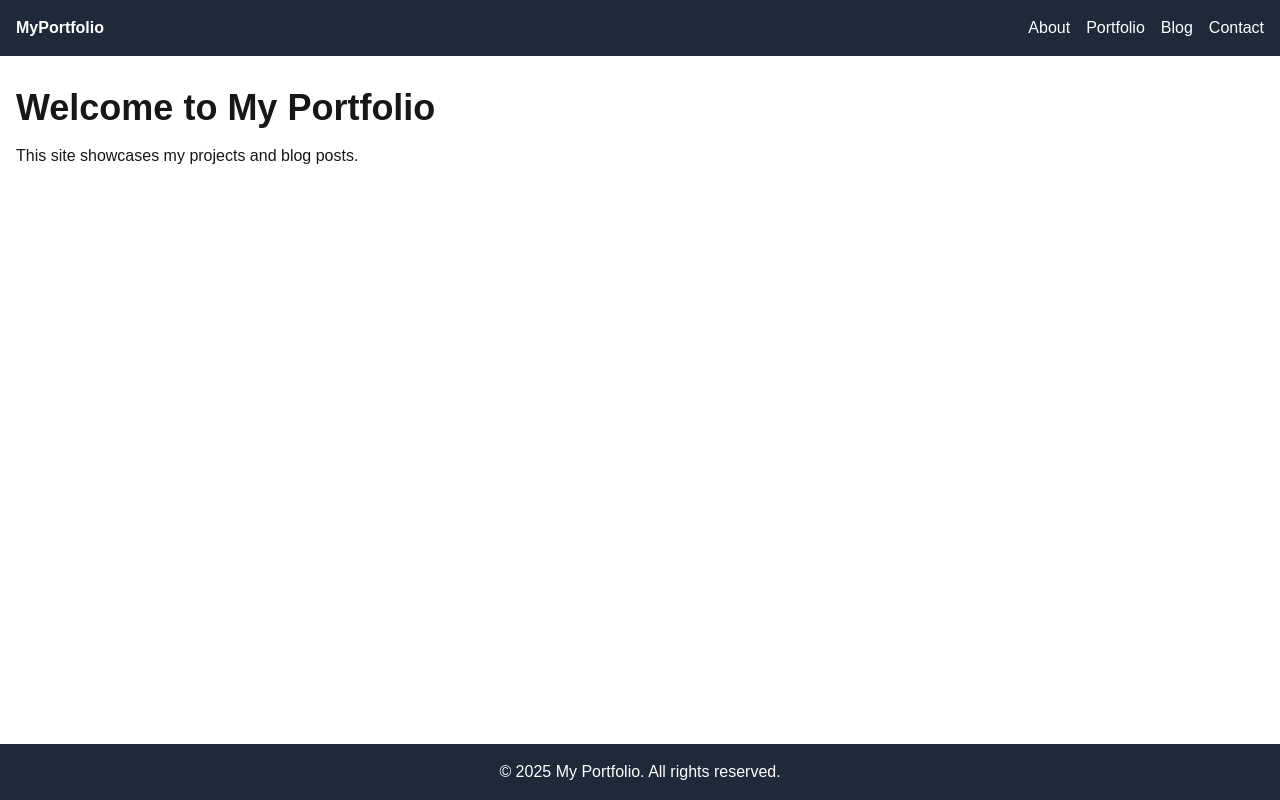
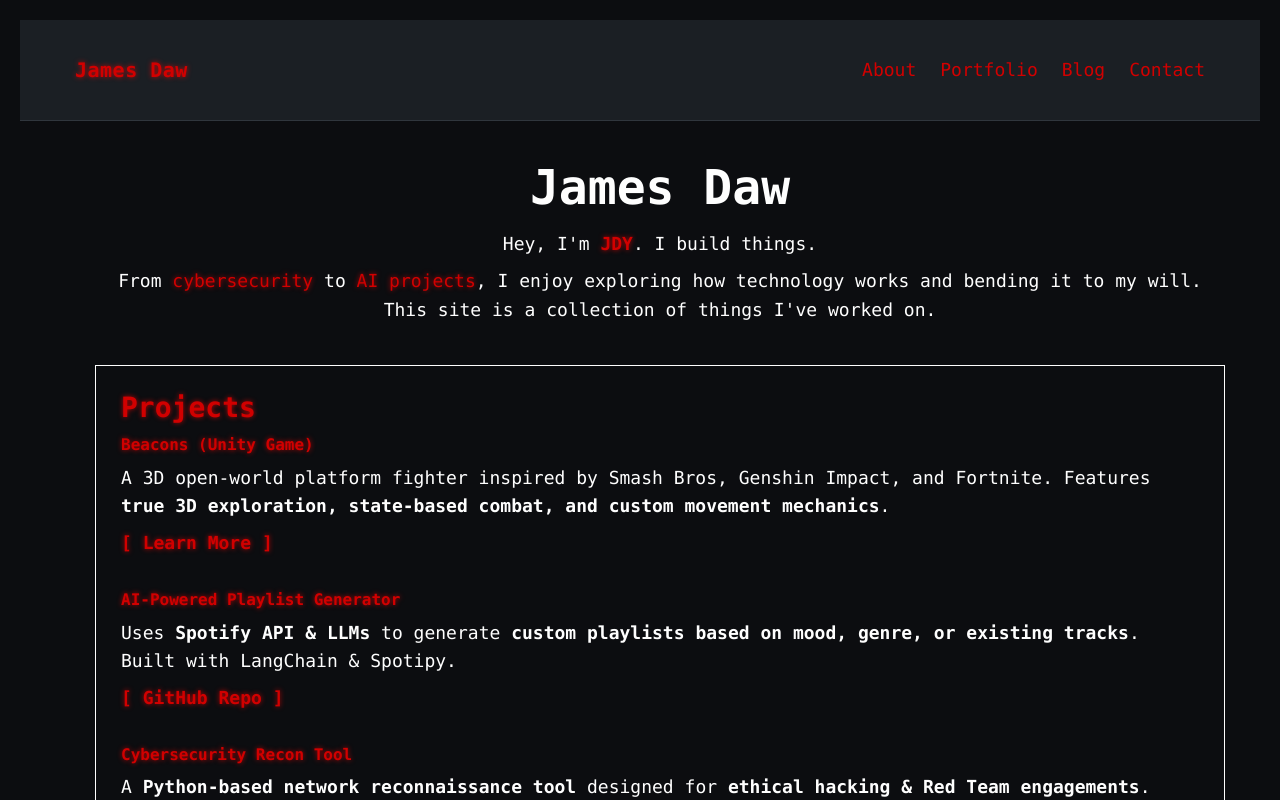
Before and after one commit to Jadday/jdy-portfolio, a Next.js app: page / in a window 1280 px wide. Shown: the top 800 px of the page. Built offline with nearby package versions, Linux system fonts and the light colour scheme.

Commit message:
Hacker site design
A dark, hacking-style design has been added to all pages, and some placeholder content has been added to test this design.

```diff
--- a/app/blog/[slug]/page.tsx
+++ b/app/blog/[slug]/page.tsx
@@ -2,12 +2,14 @@ interface PageProps {
   params: { slug: string };
 }
 
+export default async function Page({ params }: PageProps) {
+  const { slug } = await params;
+  return <p>Post: {slug}</p>;
+}
+
 export async function generateMetadata({ params }: PageProps) {
+  const { slug } = await params;
   return {
-    title: params.slug + " | James Daw", // Sets the title dynamically based on the slug.
+    title: `${slug} | James Daw`,
   };
 }
-
-export default async function Page({ params }: PageProps) {
-  return <p>Post: {params.slug}</p>;
-}
--- a/app/components/Footer.tsx
+++ b/app/components/Footer.tsx
@@ -1,8 +1,9 @@
-// app/components/Footer.tsx
 export default function Footer() {
-    return (
-      <footer className="bg-gray-800 text-white p-4 text-center">
-        © {new Date().getFullYear()} My Portfolio. All rights reserved.
-      </footer>
-    );
-  }
+  return (
+    <footer className="bg-[#1b1f24] text-white py-6 text-center border-t border-[#30363d] text-sm">
+      <p className="tracking-wide">
+        © {new Date().getFullYear()} <span className="text-terminalRed">James Daw</span>. All rights reserved.
+      </p>
+    </footer>
+  );
+}
--- a/app/components/Header.tsx
+++ b/app/components/Header.tsx
@@ -1,16 +1,20 @@
-// app/components/Header.tsx
 import Link from 'next/link';
 
 export default function Header() {
   return (
-    <header className="bg-gray-800 text-white p-4">
-      <nav className="container mx-auto flex justify-between">
-        <Link href="/" className="font-bold">MyPortfolio</Link>
-        <div className="space-x-4">
-          <Link href="/about">About</Link>
-          <Link href="/portfolio">Portfolio</Link>
-          <Link href="/blog">Blog</Link>
-          <Link href="/contact">Contact</Link>
+    <header className="bg-[#1b1f24] text-white p-4 border-b border-[#30363d]">
+      <nav className="container mx-auto flex justify-between items-center">
+        {/* Logo / Name */}
+        <Link href="/" className="text-xl font-bold text-terminalRed tracking-wide nav-link">
+          James Daw
+        </Link>
+
+        {/* Navigation Links */}
+        <div className="space-x-6 text-lg">
+          <Link href="/about" className="nav-link">About</Link>
+          <Link href="/portfolio" className="nav-link">Portfolio</Link>
+          <Link href="/blog" className="nav-link">Blog</Link>
+          <Link href="/contact" className="nav-link">Contact</Link>
         </div>
       </nav>
     </header>
--- a/app/globals.css
+++ b/app/globals.css
@@ -1,24 +1,102 @@
 @import "tailwindcss";
 
 @theme {
-  --font-sans: var(--font-geist-sans);
-  --font-mono: var(--font-geist-mono);
-}
-
-:root {
-  --background: #ffffff;
-  --foreground: #171717;
+  --font-mono: "Lucida Console", Monaco, monospace;
+  --background: #0c0d10;
+  --foreground: #FEFEFE;
+  --highlight: #d10000;
 }
 
 @media (prefers-color-scheme: dark) {
   :root {
-    --background: #0a0a0a;
-    --foreground: #ededed;
+    --background: #0c0d10;
+    --foreground: #FEFEFE;
+    --highlight: #d10000;
   }
 }
 
 body {
   color: var(--foreground);
   background: var(--background);
-  font-family: Arial, Helvetica, sans-serif;
+  font-family: var(--font-mono);
+  font-size: 14px;
+  line-height: 1.0;
+  text-align: center;
+  padding: 20px;
+  -webkit-text-size-adjust: 140%;
 }
+
+a {
+  color: var(--highlight);
+  text-decoration: none;
+}
+
+a:hover {
+  text-decoration: underline;
+}
+
+.container {
+  margin-left: auto;
+  margin-right: auto;
+  padding: 20px;
+}
+
+@media (min-width: 992px) {
+  .container {
+    width: 970px;
+  }
+}
+
+@media (min-width: 1200px) {
+  .container {
+    width: 1170px;
+  }
+}
+
+.terminal-box h3 {
+  font-size: 16px;
+  font-weight: bold;
+  margin-top: 10px;
+}
+
+
+.text-terminalRed {
+  color: var(--highlight);
+  text-shadow: 0 0 5px rgba(255, 0, 0, 0.7);
+}
+
+.nav-link {
+  color: var(--highlight);
+  transition: color 0.2s ease-in-out;
+}
+
+.nav-link:hover {
+  color: white;
+  text-shadow: 0 0 5px rgba(255, 255, 255, 0.6);
+}
+
+h1 {
+  font-size: 3rem;
+  margin-bottom: 10px;
+}
+
+h2 {
+  font-size: 1.75rem;
+  margin-bottom: 8px;
+}
+
+h3 {
+  font-size: 1.5rem;
+}
+
+p {
+  font-size: 1.125rem;
+  line-height: 1.6;
+}
+
+.terminal-box {
+  border: 1px solid var(--foreground);
+  padding: 25px;
+  text-align: left;
+  margin: 30px 0;
+}
--- a/app/layout.tsx
+++ b/app/layout.tsx
@@ -3,11 +3,6 @@ import React from 'react';
 import Header from './components/Header';
 import Footer from './components/Footer';
 import './globals.css';
-
-export const metadata = {
-  title: 'My Portfolio',
-  description: 'Welcome to my portfolio website with a blog!',
-};
 
 export default function RootLayout({
   children,
--- a/app/page.tsx
+++ b/app/page.tsx
@@ -1,13 +1,68 @@
-// app/page.tsx
 export const metadata = {
   title: 'Home | James Daw',
 };
 
-export default function HomePage() {
+export default function Home() {
   return (
-    <div>
-      <h1 className="text-4xl font-bold mb-4">Welcome to My Portfolio</h1>
-      <p>This site showcases my projects and blog posts.</p>
+    <div className="container">
+      {/* INTRODUCTION */}
+      <section className="mb-10">
+        <h1 className="text-4xl font-bold text-terminalGold">James Daw</h1>
+        <p className="mt-4 text-lg">
+          Hey, I'm <span className="text-terminalRed font-bold">JDY</span>. I build things.
+        </p>
+        <p className="mt-2 text-lg">
+          From <span className="text-terminalRed">cybersecurity</span> to{" "}
+          <span className="text-terminalRed">AI projects</span>, I enjoy exploring
+          how technology works and bending it to my will. This site is a collection
+          of things I've worked on.
+        </p>
+      </section>
+
+      {/* PORTFOLIO SECTION */}
+      <section className="terminal-box">
+        <h2 className="text-3xl font-bold text-terminalRed mb-6">Projects</h2>
+
+        <ul className="space-y-8">
+          {/* Project 1 */}
+          <li>
+            <h3 className="text-2xl font-bold text-terminalRed">Beacons (Unity Game)</h3>
+            <p className="mt-2 text-lg">
+              A 3D open-world platform fighter inspired by Smash Bros, Genshin
+              Impact, and Fortnite. Features <strong>true 3D exploration, state-based
+              combat, and custom movement mechanics</strong>.
+            </p>
+            <a href="#" className="text-terminalRed text-lg font-bold mt-2 inline-block">
+              [ Learn More ]
+            </a>
+          </li>
+
+          {/* Project 2 */}
+          <li>
+            <h3 className="text-2xl font-bold text-terminalRed">AI-Powered Playlist Generator</h3>
+            <p className="mt-2 text-lg">
+              Uses <strong>Spotify API & LLMs</strong> to generate <strong>custom playlists based on
+              mood, genre, or existing tracks</strong>. Built with LangChain & Spotipy.
+            </p>
+            <a href="#" className="text-terminalRed text-lg font-bold mt-2 inline-block">
+              [ GitHub Repo ]
+            </a>
+          </li>
+
+          {/* Project 3 */}
+          <li>
+            <h3 className="text-2xl font-bold text-terminalRed">Cybersecurity Recon Tool</h3>
+            <p className="mt-2 text-lg">
+              A <strong>Python-based network reconnaissance tool</strong> designed for
+              <strong> ethical hacking & Red Team engagements</strong>. Gathers <strong>OSINT &
+              maps attack surfaces</strong>.
+            </p>
+            <a href="#" className="text-terminalRed text-lg font-bold mt-2 inline-block">
+              [ Coming Soon ]
+            </a>
+          </li>
+        </ul>
+      </section>
     </div>
   );
 }
```
